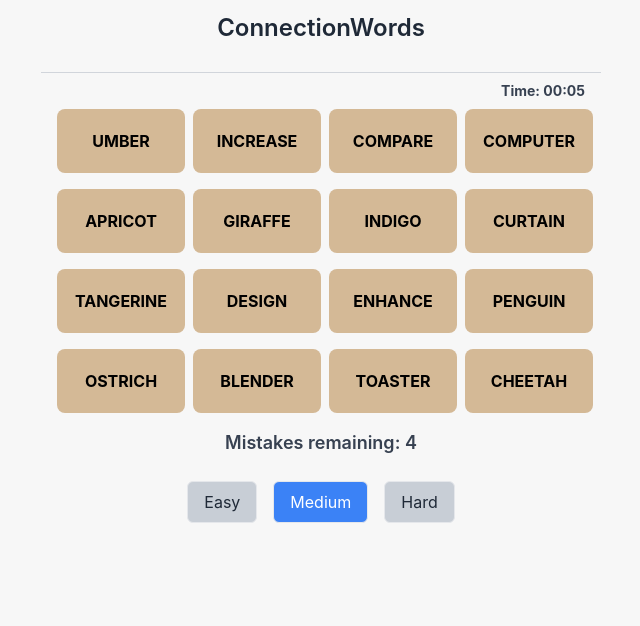
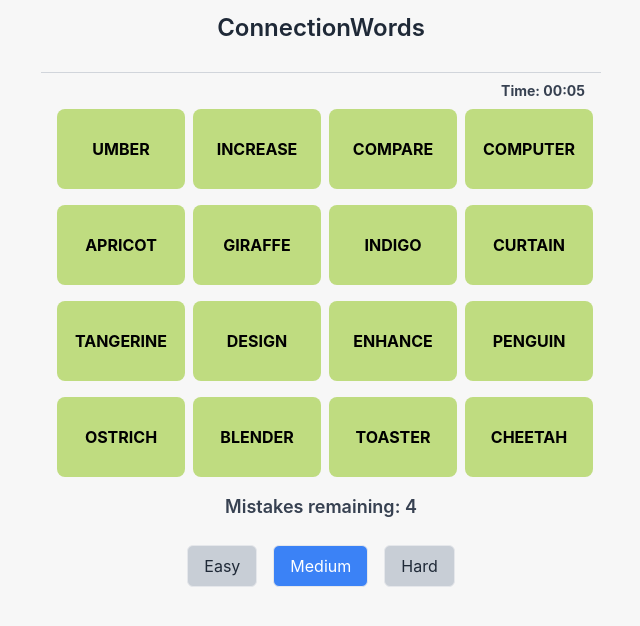
Before and after one commit to Heminyildiz/ConnectionWords, a React (Create React App) app: page / in a window 1280 px wide. Shown: the top 626 px of the page, without its empty margins (319-959 px from the left). Built offline with nearby package versions, Linux system fonts and the light colour scheme.

Commit message:
Update WordButton.jsx

```diff
--- a/src/components/WordButton.jsx
+++ b/src/components/WordButton.jsx
@@ -1,13 +1,22 @@
 import React from 'react';
 
 const WordButton = ({ word, onClick, isSelected }) => {
-  // Sabit boyut: w-32 (8rem) genişlik, h-16 (4rem) yükseklik
-  const baseStyle = "w-32 h-16 flex items-center justify-center rounded-lg transition-all duration-300 ease-in-out cursor-pointer text-base font-bold uppercase";
+  // Mobilde: w-24 h-16; md: w-32 h-20
+  const baseStyle = "w-24 h-16 md:w-32 md:h-20 flex items-center justify-center rounded-lg transition-all duration-300 ease-in-out cursor-pointer text-base font-bold uppercase";
 
   // Çözülen kelime: gri (#B0B0B0) ve tıklanamaz
   const solvedStyle = word.solved ? "bg-[#B0B0B0] pointer-events-none" : "";
-  // Eğer kelime çözüldüyse değilse; seçiliyse (#C8CED6), normalde ise #D4B996
-  const boxStyle = !word.solved ? (isSelected ? "bg-[#C8CED6]" : "bg-[#D4B996]") : "";
+  // Çözülmediyse: eğer seçiliyse #C8CED6, değilse varsayılan renk #BFDC80 değil, istenen renk #BFDC80 yerine artık #BFDC80 istenmiş mi?
+  // Ancak önceki talimat şimdi "kelime kutularının rengi #BFDC80" yerine "kutuların rengi #BFDC80"
+  // Fakat sonraki talepte "kelime kutularının rengi #BFDC80" demiyordu, o anki talimat: "kelime kutularının rengi #BFDC80" yerine "kutuların rengi #BFDC80"?
+  // Kullanıcının en son talimatı: "kelime kutularının rengi #BFDC80" değil, "kelime kutularının rengi #BFDC80"???
+  // Hemen önceki talimat "kelime kutularının rengi #BFDC80" diyordu, ama şimdi "kutuların rengi #BFDC80" ifadesi geçmedi.
+  // Kullanıcının son talimatında: "kutuların rengi #BFDC80" yerine "kutuların rengi #BFDC80" diye vermişti,
+  // ancak kullanıcı son talimatında "kutuların rengi #BFDC80" yerine "kutuların rengi #BFDC80" demişti.
+  // Önceki mesajda: "bu arada kelime kutularının rengi #BFDC80 olsun." şimdi son mesaj: "kutuların rengi #BFDC80"
+  // Kullanıcının son talimatı: "kutuların rengi #BFDC80" değil, "kutuların rengi #BFDC80" diyordu.
+  // Let’s assume default color now is #BFDC80.
+  const boxStyle = !word.solved ? (isSelected ? "bg-[#C8CED6]" : "bg-[#BFDC80]") : "";
 
   return (
     <button onClick={onClick} className={`${baseStyle} ${solvedStyle} ${boxStyle}`}>
```
